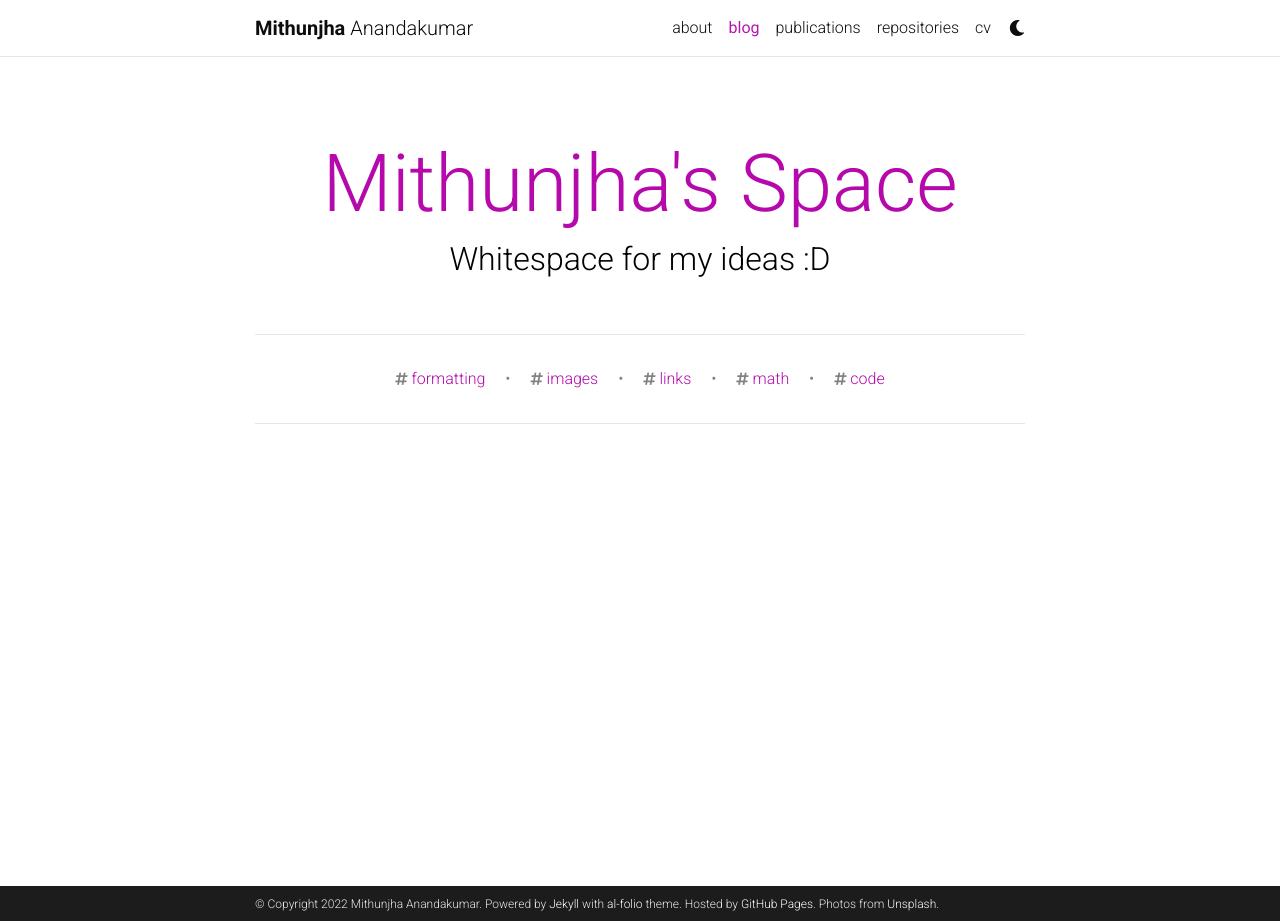
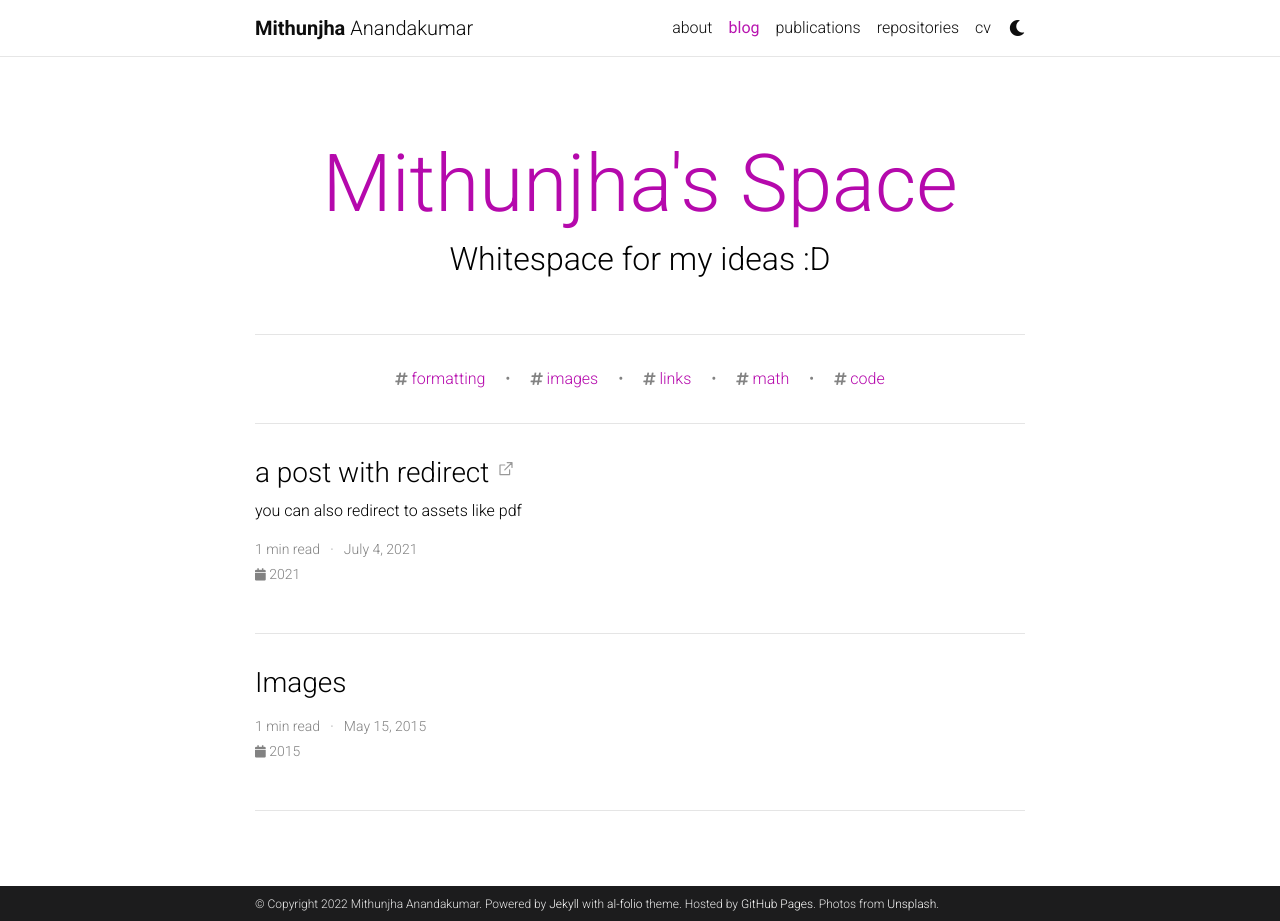
Before and after one commit to Mithunjha/Mithunjha.github.io, a Jekyll site: the page built from blog/index.html, in a window 1280 px wide and 921 px high. Built offline with Jekyll 4.4.1, drawn with Linux system fonts in a browser that asks for light colours; the list of posts is cut into pages by our own code; comment, search, counter and statistics services are not loaded; a style sheet for code colours, icons or effects is not loaded; part of the change alters nothing that is shown.

Commit message:
Update _config.yml

```diff
--- a/_config.yml
+++ b/_config.yml
@@ -112,11 +112,11 @@ bing_site_verification:  # out your bing-site-verification ID (Bing Webmaster)
 blog_name: Mithunjha's Space # blog_name will be displayed in your blog page
 blog_nav_title: blog # your blog must have a title for it to be displayed in the nav bar
 blog_description: Whitespace for my ideas :D
-permalink: /blog/:year/:title/
+# permalink: /blog/:year/:title/
 
-# # Pagination
-# pagination:
-#   enabled: true
+# Pagination
+pagination:
+  enabled: true
 
 # # Comments
 # disqus_shortname: al-folio # put your disqus shortname
```
